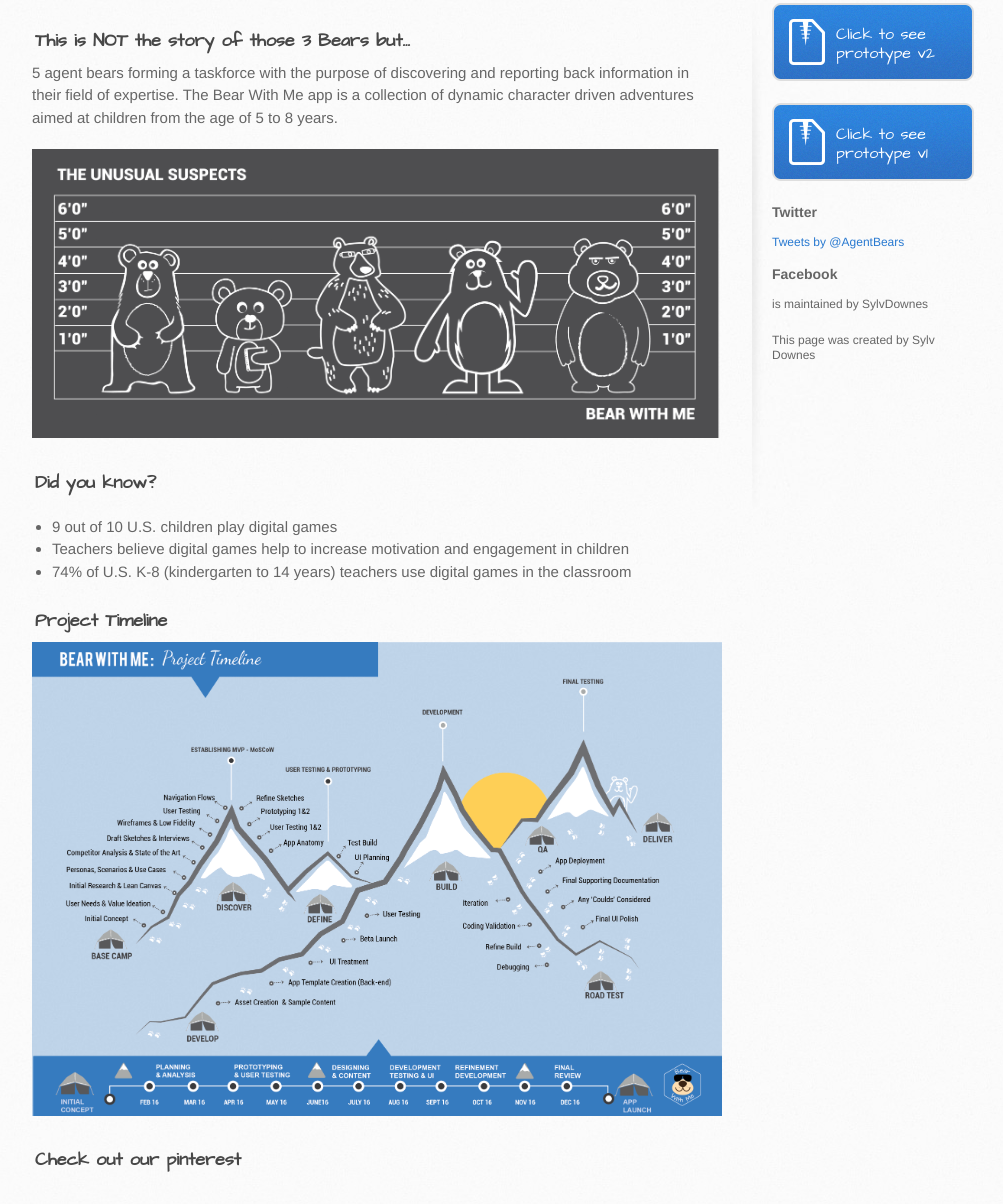
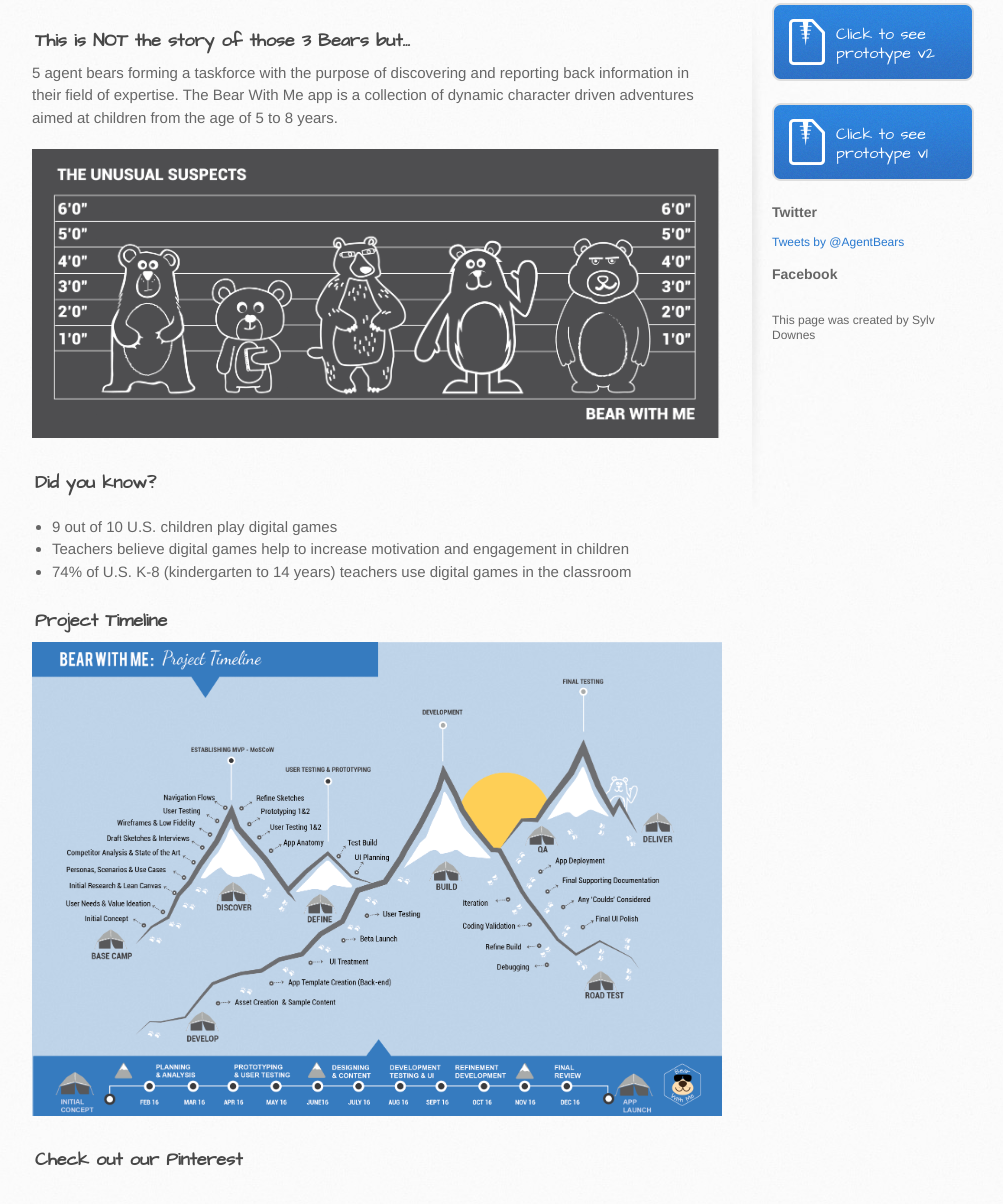
Before and after one commit to SylvDownes/Bear-With-Me, a plain HTML site: page index.html in a window 1280 px wide. Shown: the part 263-1467 px from the top of the page, without its empty margins (138-1141 px from the left). Drawn offline with Linux system fonts and the light colour scheme.

Commit message:
updating v2

```diff
--- a/index.html
+++ b/index.html
@@ -69,7 +69,7 @@
 <img src="https://raw.githubusercontent.com/SylvDownes/Bear-With-Me/gh-pages/img/infotimeline.png"/></p>
 
 <h3>
-<a id="social-media-bits" class="anchor" href="#social-media-bits" aria-hidden="true"><span aria-hidden="true" class="octicon octicon-link"></span></a>Check out our pinterest</h3>
+<a id="social-media-bits" class="anchor" href="#social-media-bits" aria-hidden="true"><span aria-hidden="true" class="octicon octicon-link"></span></a>Check out our Pinterest</h3>
 
        <a data-pin-do="embedBoard" data-pin-board-width="900" data-pin-scale-height="320" data-pin-scale-width="115" href="https://www.pinterest.com/AgentBears/characters/"></a>
 
@@ -90,8 +90,7 @@
 
            <h3>Facebook</h3>
             <div class="fb-page" data-href="https://www.facebook.com/Bear-With-Me-1674964009434484/" data-tabs="timeline" data-small-header="false" data-adapt-container-width="true" data-hide-cover="false" data-show-facepile="true"></div>
-
-          <p> is maintained by SylvDownes</p>
+         <br/>
 
           <p>This page was created by Sylv Downes</p>
 
```
